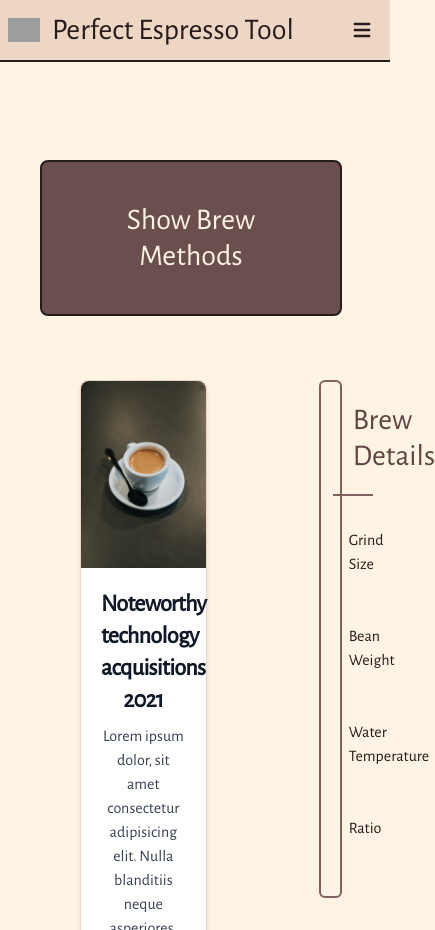
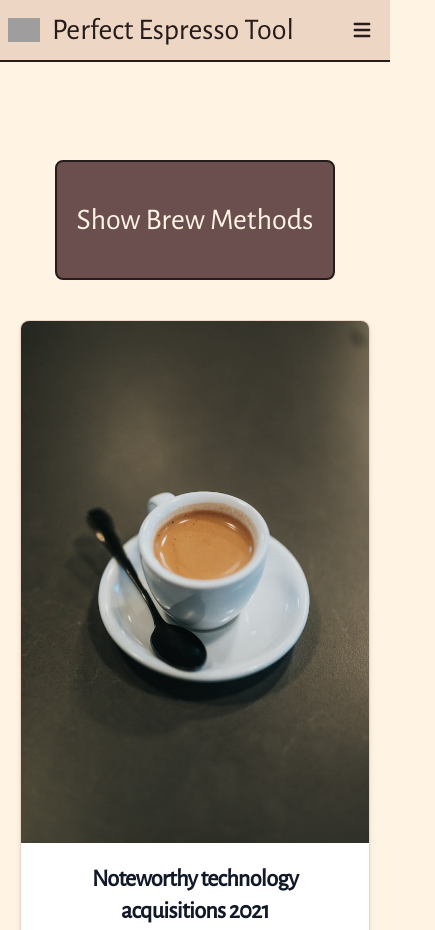
Before and after one commit to brobuck87/Perfect-Espresso-Tool, a plain HTML site: page index.html in a window 390 px wide. Shown: the top 930 px of the page, 435 px wide, since content can reach past the window. Drawn offline with nearby package versions, Linux system fonts and the light colour scheme; no server answers; grey boxes are pictures that could not be loaded.

Commit message:
add code to fix mobile view

```diff
--- a/index.html
+++ b/index.html
@@ -136,7 +136,7 @@
       <!-- drawer init and show -->
       <div class="text-center w-full">
         <button
-          class="drawer-toggle text-ltcrm border-2 border-espresso-900 dark:border-ltcrm dark:text-ltcrm bg-chocolate-800 font-light rounded-lg text-3xl px-20 py-10 mr-2 dark:bg-chocolate-900 dark:hover:bg-chocolate-700 focus:outline-none dark:focus:ring-chocolate-900"
+          class="drawer-toggle text-ltcrm border-2 border-espresso-900 dark:border-ltcrm dark:text-ltcrm bg-chocolate-800 font-light rounded-lg text-3xl px-5 md:px-20 py-10 dark:bg-chocolate-900 dark:hover:bg-chocolate-700 focus:outline-none dark:focus:ring-chocolate-900"
           type="button"
           aria-controls="drawer-navigation"
         >
@@ -253,8 +253,8 @@
         </div>
       </div>
     </div>
-    <div class="px-10 flex pt-16">
-      <div class="w-2/3 mr-8 px-10">
+    <div class="grid grid-col-3 grid-rows-2 px-5 grid-flow-rows gap-4">
+      <div class="md:col-span-2 col-span-3 mx-auto md:w-2/3 my-10 md:mx-auto">
         <div
           class="max-w-md align-items-center bg-white rounded-lg border border-drkcrm shadow-md dark:bg-gray-800 dark:border-gray-700"
         >
@@ -282,7 +282,7 @@
           </div>
         </div>
       </div>
-      <div class="w-1/3 mr-8 px-10">
+      <div class="col-span-1 mx-auto md:mx-0">
         <div
           class="dark:bg-chocolate-900 border-2 border-chocolate-700 dark:border-ltcrm rounded-md"
         >
@@ -306,7 +306,6 @@
         </div>
       </div>
     </div>
-
     <!-- Toast -->
     <div
       id="toast-notification"
```
